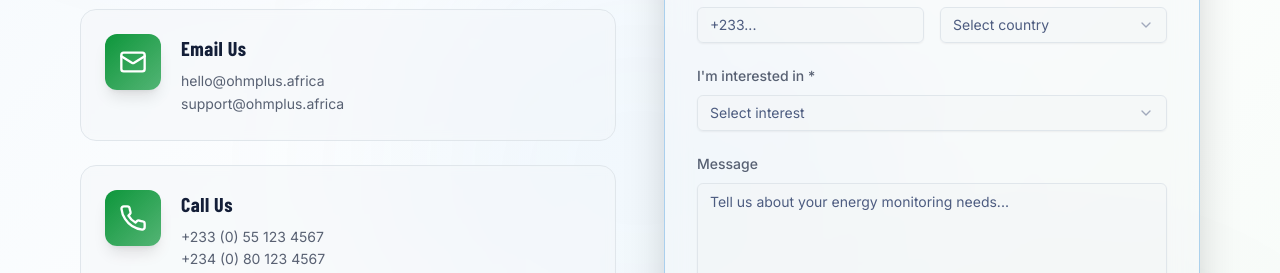
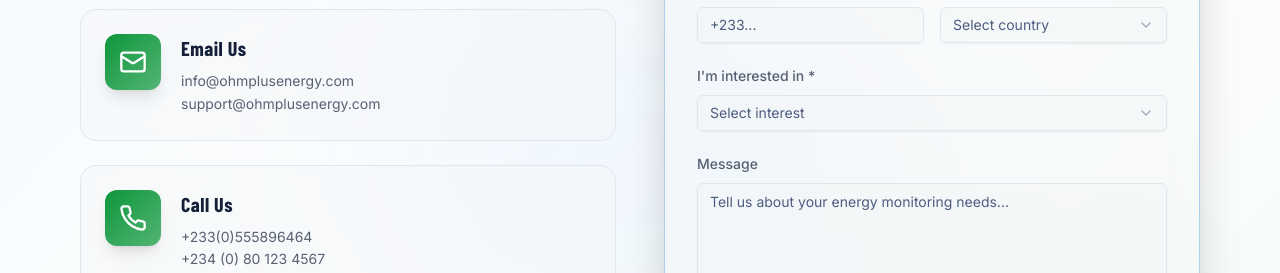
Before and after one commit to Maknam/OHM-PLUS-Application, a React (Vite) app: page /contact in a window 1280 px wide. Shown: the part 527-800 px from the top of the page. Built offline with nearby package versions, Linux system fonts and the light colour scheme.

Commit message:
Info updated

```diff
--- a/src/components/Footer.tsx
+++ b/src/components/Footer.tsx
@@ -4,7 +4,7 @@ import logoImage from "@/assets/images/icon.png";
 
 export function Footer() {
   const socialLinks = [
-    { icon: Facebook, href: "https://facebook.com/ohmplus", label: "Facebook", color: "hover:text-[#1877F2]" },
+    { icon: Facebook, href: "https://facebook.com/ohmplusenergy", label: "Facebook", color: "hover:text-[#1877F2]" },
     { icon: Instagram, href: "https://instagram.com/ohmplus", label: "Instagram", color: "hover:text-[#E4405F]" },
     { icon: Linkedin, href: "https://linkedin.com/company/ohmplus", label: "LinkedIn", color: "hover:text-[#0A66C2]" },
   ];
--- a/src/pages/contact.tsx
+++ b/src/pages/contact.tsx
@@ -96,8 +96,8 @@ export default function Contact() {
 
   const contactMethods = [
     { icon: MapPin, title: "Offices", details: ["Accra, Ghana", "Lagos, Nigeria"], color: "from-primary to-primary/70", hover: "map" },
-    { icon: Mail, title: "Email Us", details: ["hello@ohmplus.africa", "support@ohmplus.africa"], color: "from-secondary to-secondary/70", hover: "mail" },
-    { icon: Phone, title: "Call Us", details: ["+233 (0) 55 123 4567", "+234 (0) 80 123 4567"], color: "from-secondary to-secondary/70", hover: "phone" },
+    { icon: Mail, title: "Email Us", details: ["info@ohmplusenergy.com", "support@ohmplusenergy.com"], color: "from-secondary to-secondary/70", hover: "mail" },
+    { icon: Phone, title: "Call Us", details: ["+233(0)555896464", "+234 (0) 80 123 4567"], color: "from-secondary to-secondary/70", hover: "phone" },
     { icon: Clock, title: "Support Hours", details: ["Monday - Friday: 8AM - 8PM", "Saturday: 9AM - 5PM"], color: "from-primary to-primary/70", hover: "clock" }
   ];
 
```
Also changed, not shown: public/images/case-studies/mtn-nigeria-towers.jpg, public/images/solutions/telecom-towers-hero.jpg.
